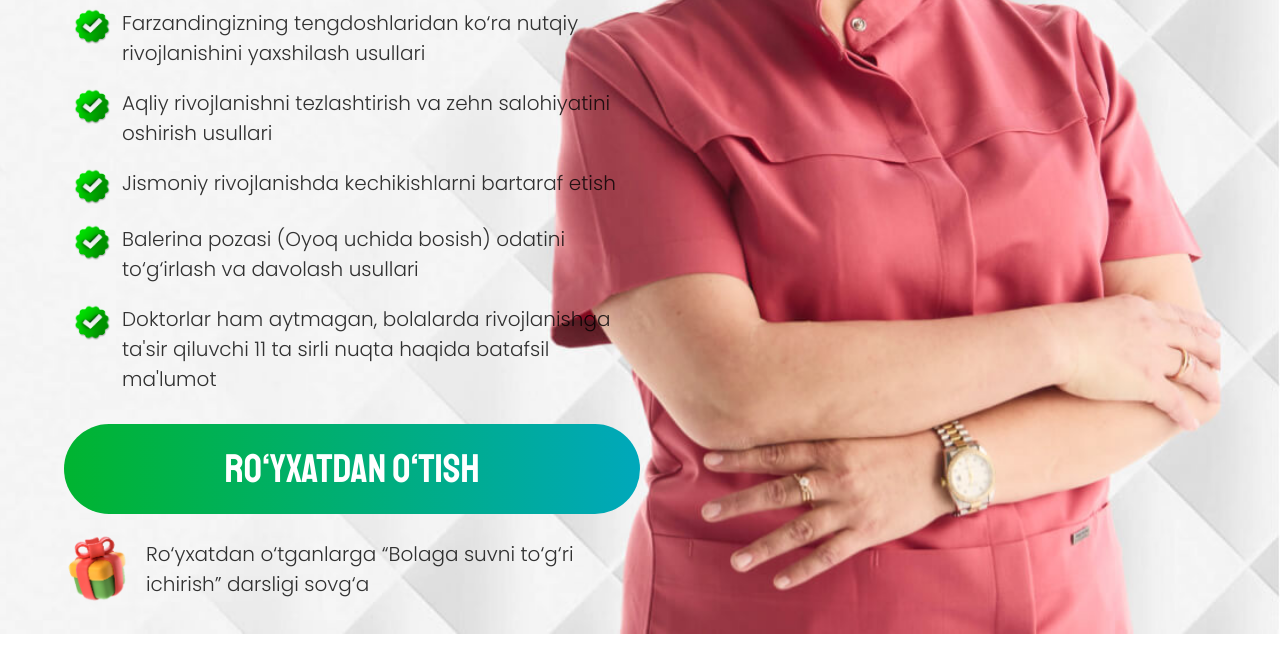
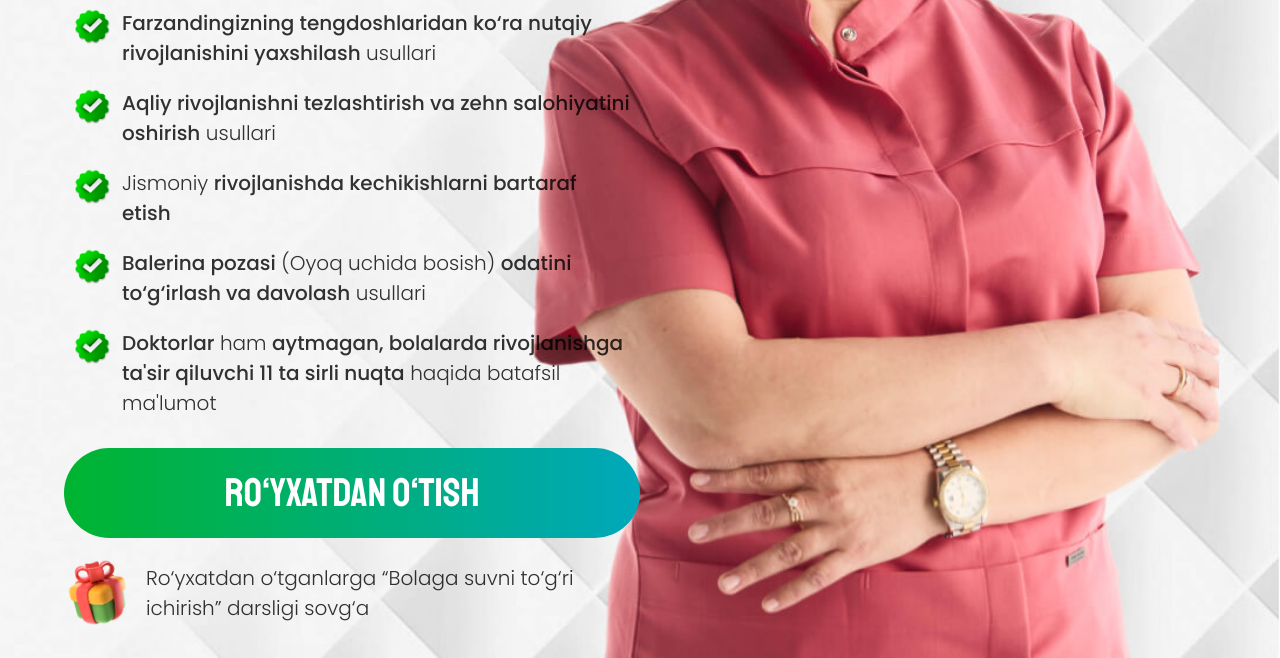
Before and after one commit to sultonbayevogabek/vebinar-dynamics-market-uz, a website: page index.html in a window 1280 px wide. Shown: the part 397-1055 px from the top of the page. Before the commit the page ends 1031 px from the top, so only its background shows below. Drawn offline with Linux system fonts and the light colour scheme.

Commit message:
initial commit

```diff
--- a/index.html
+++ b/index.html
@@ -79,7 +79,7 @@
                      alt="">
 
                 <p class="text-[12px] 800px:text-[14px] 1200px:text-[16px] font-[300] text-[#000000CC]">
-                  Farzandingizning tengdoshlaridan ko‘ra nutqiy rivojlanishini yaxshilash usullari
+                  <span class="font-[500]">Farzandingizning tengdoshlaridan ko‘ra nutqiy rivojlanishini yaxshilash</span> usullari
                 </p>
               </li>
               <li class="flex items-start gap-[12px]">
@@ -87,7 +87,7 @@
                      alt="">
 
                 <p class="text-[12px] 800px:text-[14px] 1200px:text-[16px] font-[300] text-[#000000CC]">
-                  Aqliy rivojlanishni tezlashtirish va zehn salohiyatini oshirish usullari
+                  <span class="font-[500]">Aqliy rivojlanishni tezlashtirish va zehn salohiyatini oshirish</span> usullari
                 </p>
               </li>
               <li class="flex items-start gap-[12px]">
@@ -95,7 +95,7 @@
                      alt="">
 
                 <p class="text-[12px] 800px:text-[14px] 1200px:text-[16px] font-[300] text-[#000000CC]">
-                  Jismoniy rivojlanishda kechikishlarni bartaraf etish
+                  Jismoniy <span class="font-[500]">rivojlanishda kechikishlarni bartaraf etish</span>
                 </p>
               </li>
               <li class="flex items-start gap-[12px]">
@@ -103,7 +103,7 @@
                      alt="">
 
                 <p class="text-[12px] 800px:text-[14px] 1200px:text-[16px] font-[300] text-[#000000CC]">
-                  Balerina pozasi (Oyoq uchida bosish) odatini to‘g‘irlash va davolash usullari
+                  <span class="font-[500]">Balerina pozasi</span> (Oyoq uchida bosish) <span class="font-[500]">odatini to‘g‘irlash va davolash</span> usullari
                 </p>
               </li>
               <li class="flex items-start gap-[12px]">
@@ -111,7 +111,7 @@
                      alt="">
 
                 <p class="text-[12px] 800px:text-[14px] 1200px:text-[16px] font-[300] text-[#000000CC]">
-                  Doktorlar ham aytmagan, bolalarda rivojlanishga ta'sir qiluvchi 11 ta sirli nuqta haqida batafsil ma'lumot
+                  <span class="font-[500]">Doktorlar</span> ham <span class="font-[500]">aytmagan, bolalarda rivojlanishga ta'sir qiluvchi 11 ta sirli nuqta</span> haqida batafsil ma'lumot
                 </p>
               </li>
             </ul>
@@ -146,35 +146,35 @@
             <img class="w-[24px] 800px:w-[28px] 1200px:w-[36px] shrink-0 aspect-square" src="img/check.png" alt="">
 
             <p class="text-[14px] 800px:text-[16px] 1200px:text-[20px] font-[300] text-[#000000CC]">
-              Farzandingizning tengdoshlaridan ko‘ra nutqiy rivojlanishini yaxshilash usullari
+              <span class="font-[500]">Farzandingizning tengdoshlaridan ko‘ra nutqiy rivojlanishini yaxshilash</span> usullari
             </p>
           </li>
           <li class="flex items-start gap-[12px]">
             <img class="w-[24px] 800px:w-[28px] 1200px:w-[36px] shrink-0 aspect-square" src="img/check.png" alt="">
 
             <p class="text-[14px] 800px:text-[16px] 1200px:text-[20px] font-[300] text-[#000000CC]">
-              Aqliy rivojlanishni tezlashtirish va zehn salohiyatini oshirish usullari
+              <span class="font-[500]">Aqliy rivojlanishni tezlashtirish va zehn salohiyatini oshirish</span> usullari
             </p>
           </li>
           <li class="flex items-start gap-[12px]">
             <img class="w-[24px] 800px:w-[28px] 1200px:w-[36px] shrink-0 aspect-square" src="img/check.png" alt="">
 
             <p class="text-[14px] 800px:text-[16px] 1200px:text-[20px] font-[300] text-[#000000CC]">
-              Jismoniy rivojlanishda kechikishlarni bartaraf etish
+              Jismoniy <span class="font-[500]">rivojlanishda kechikishlarni bartaraf etish</span>
             </p>
           </li>
           <li class="flex items-start gap-[12px]">
             <img class="w-[24px] 800px:w-[28px] 1200px:w-[36px] shrink-0 aspect-square" src="img/check.png" alt="">
 
             <p class="text-[14px] 800px:text-[16px] 1200px:text-[20px] font-[300] text-[#000000CC]">
-              Balerina pozasi (Oyoq uchida bosish) odatini to‘g‘irlash va davolash usullari
+              <span class="font-[500]">Balerina pozasi</span> (Oyoq uchida bosish) <span class="font-[500]">odatini to‘g‘irlash va davolash</span> usullari
             </p>
           </li>
           <li class="flex items-start gap-[12px]">
             <img class="w-[24px] 800px:w-[28px] 1200px:w-[36px] shrink-0 aspect-square" src="img/check.png" alt="">
 
             <p class="text-[14px] 800px:text-[16px] 1200px:text-[20px] font-[300] text-[#000000CC]">
-              Doktorlar ham aytmagan, bolalarda rivojlanishga ta'sir qiluvchi 11 ta sirli nuqta haqida batafsil ma'lumot
+              <span class="font-[500]">Doktorlar</span> ham <span class="font-[500]">aytmagan, bolalarda rivojlanishga ta'sir qiluvchi 11 ta sirli nuqta</span> haqida batafsil ma'lumot
             </p>
           </li>
         </ul>
```
